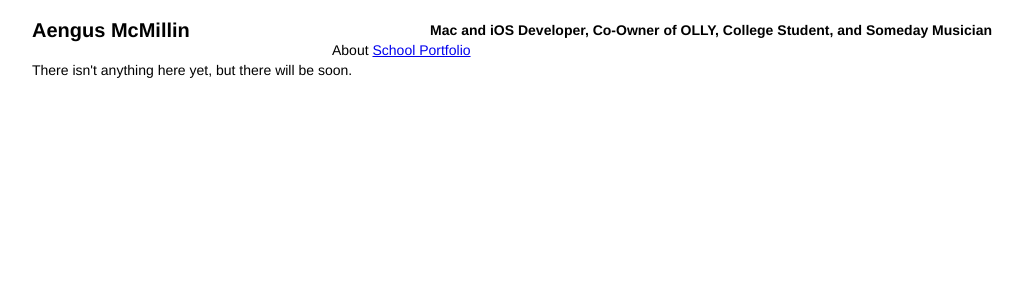
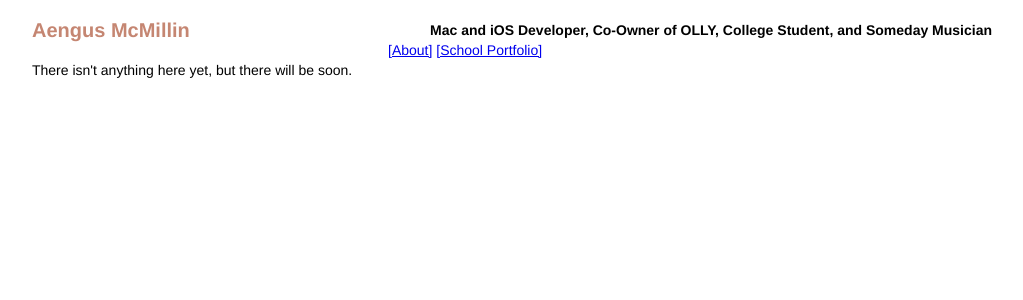
Before and after one commit to Wizecoder/Wizecoder.github.io, a Jekyll site: the page built from index.html, in a window 1280 px wide. Shown: the top 300 px of the page, without its empty margins (128-1151 px from the left). Built offline with Jekyll 4.4.1, drawn with Linux system fonts in a browser that asks for light colours; some web fonts are replaced.

Commit message:
More styling changes

```diff
--- a/_layouts/default.html
+++ b/_layouts/default.html
@@ -15,8 +15,8 @@
 		<h3 id="head-subtitle">Mac and iOS Developer, Co-Owner of OLLY, College Student, and Someday Musician</h3>
 
 		<ul id="nav">
-			<li>About</li>
-			<li><a href="portfolio">School Portfolio</a></li>
+			<li><a href="#">[About]</a></li>
+			<li><a href="portfolio">[School Portfolio]</a></li>
 		</ul>
 		<div class="content">
 		{{ content }}
--- a/css/style.css
+++ b/css/style.css
@@ -16,6 +16,7 @@ h2 {
 
 #head-title {
 	float: left;
+	color: #C58672;
 }
 
 #head-subtitle {
@@ -24,7 +25,7 @@ h2 {
 
 #nav {
 	clear: both;
-	margin-left: 300px;
+	margin-left: 356px;
 }
 
 #nav li {
```
